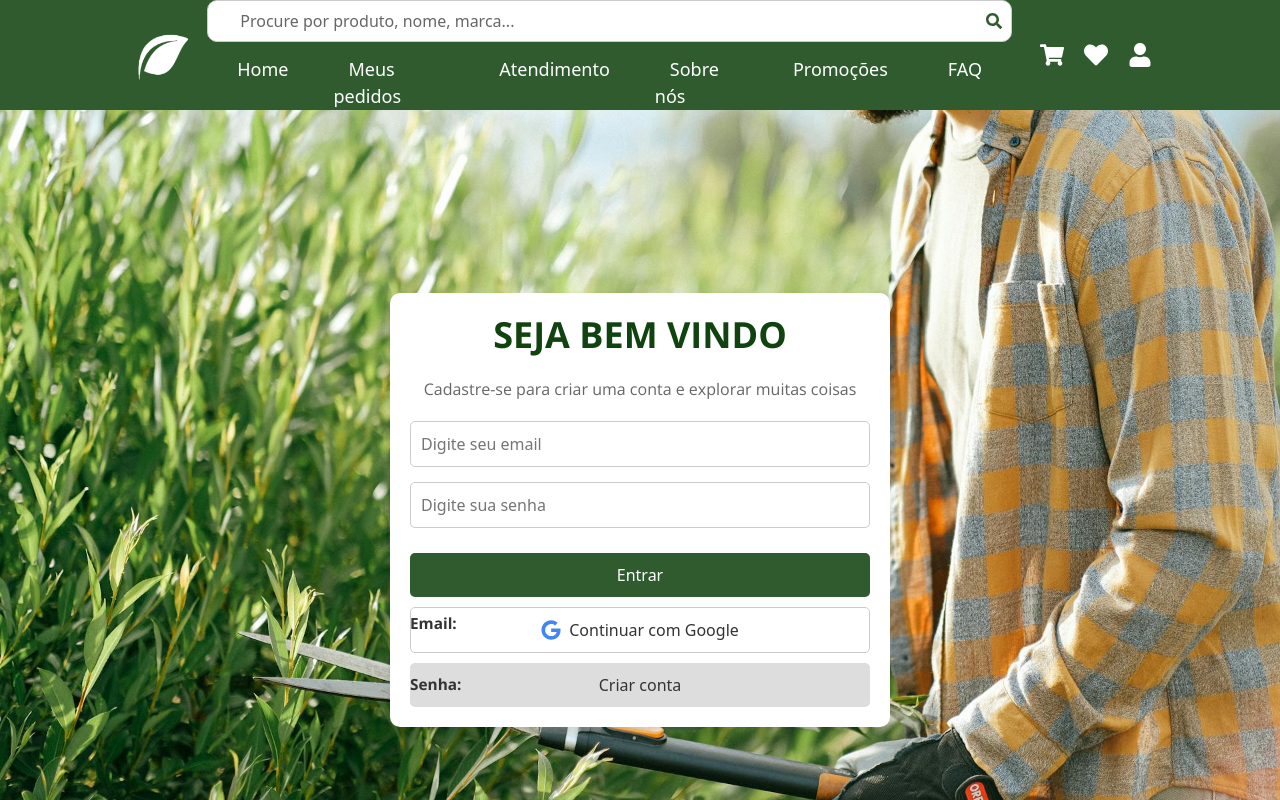
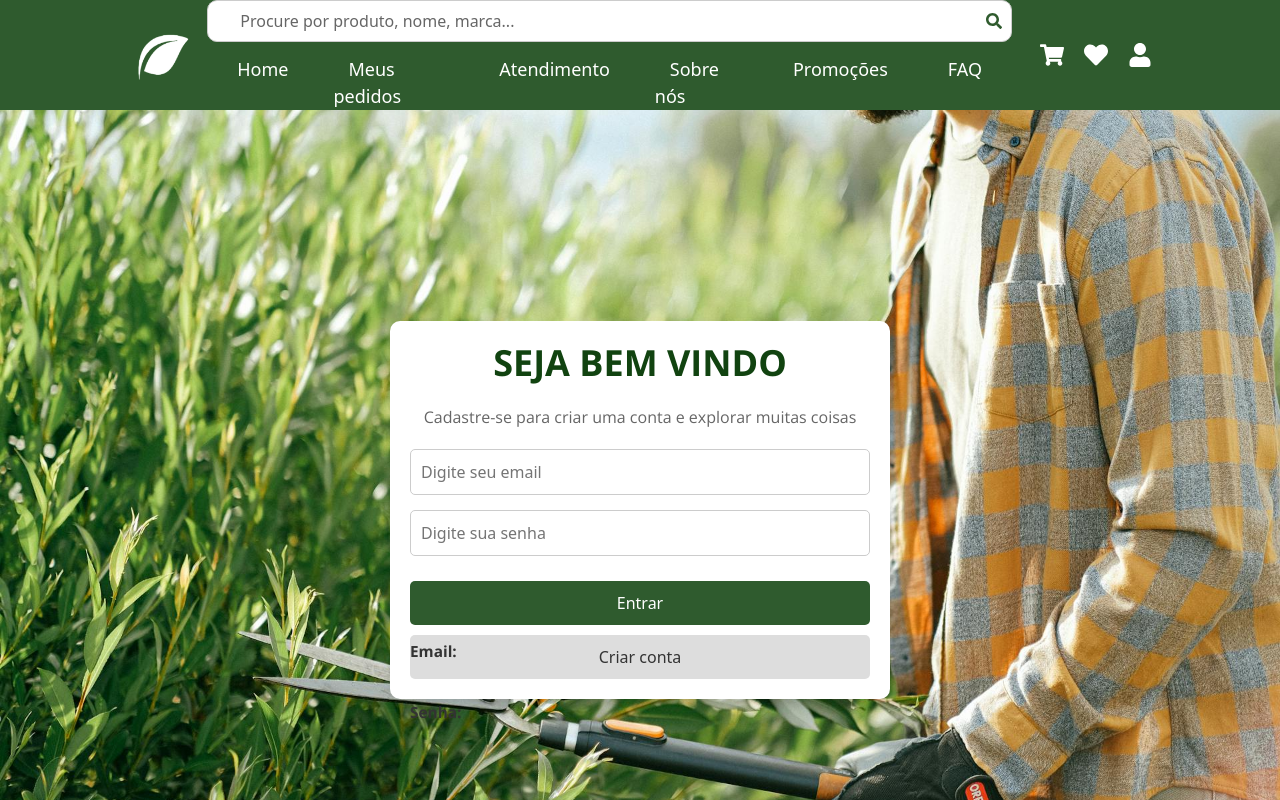
Before and after one commit to Plantsp/plantsp, a React (Create React App) app: page /login in a window 1280 px wide. Shown: the top 800 px of the page. Built offline with nearby package versions, Linux system fonts and the light colour scheme.

Commit message:
Tirando o botão de logar com o google

```diff
--- a/src/pages/login/login.js
+++ b/src/pages/login/login.js
@@ -1,5 +1,5 @@
 import { useState } from 'react';
-import { FaGoogle } from 'react-icons/fa'; // Importa o ícone do Google
+// import { FaGoogle } from 'react-icons/fa'; // Importa o ícone do Google
 import './login.css';
 import Header from '../../components/header/headerdesktop';
 import Footer from '../../components/footer/footer';
@@ -47,9 +47,9 @@ function Login() {
                     />
                 </div>
                 <button type="submit" className="btn-login">Entrar</button>
-                <button type="button" className="btn-google">
+                {/* <button type="button" className="btn-google">
                     <FaGoogle className="google-icon" /> Continuar com Google
-                </button>
+                </button> */}
                 <button type="button" className="btn-create-account" onClick={() => Navigate("/cadastrar")}>
                     Criar conta
                 </button>
```
